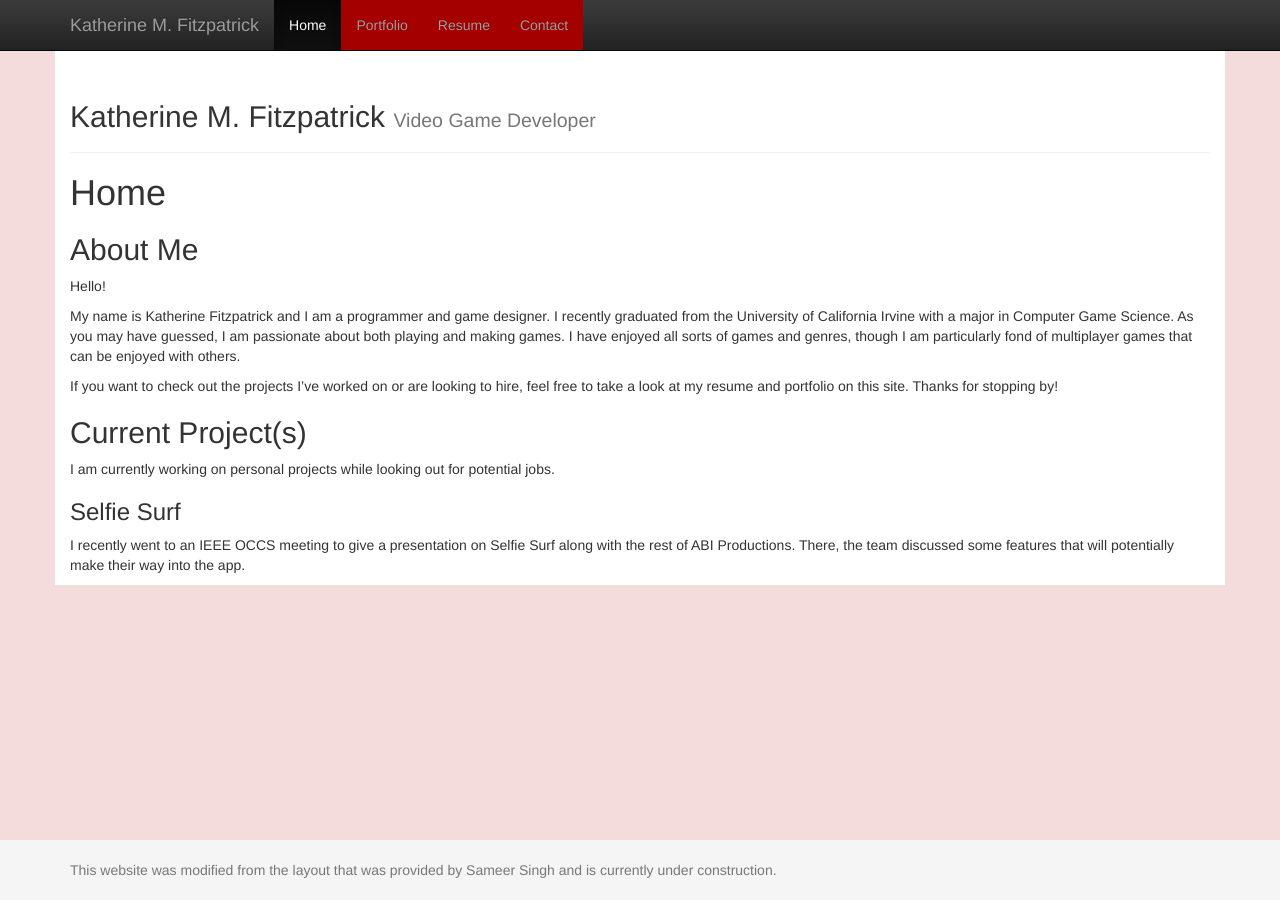
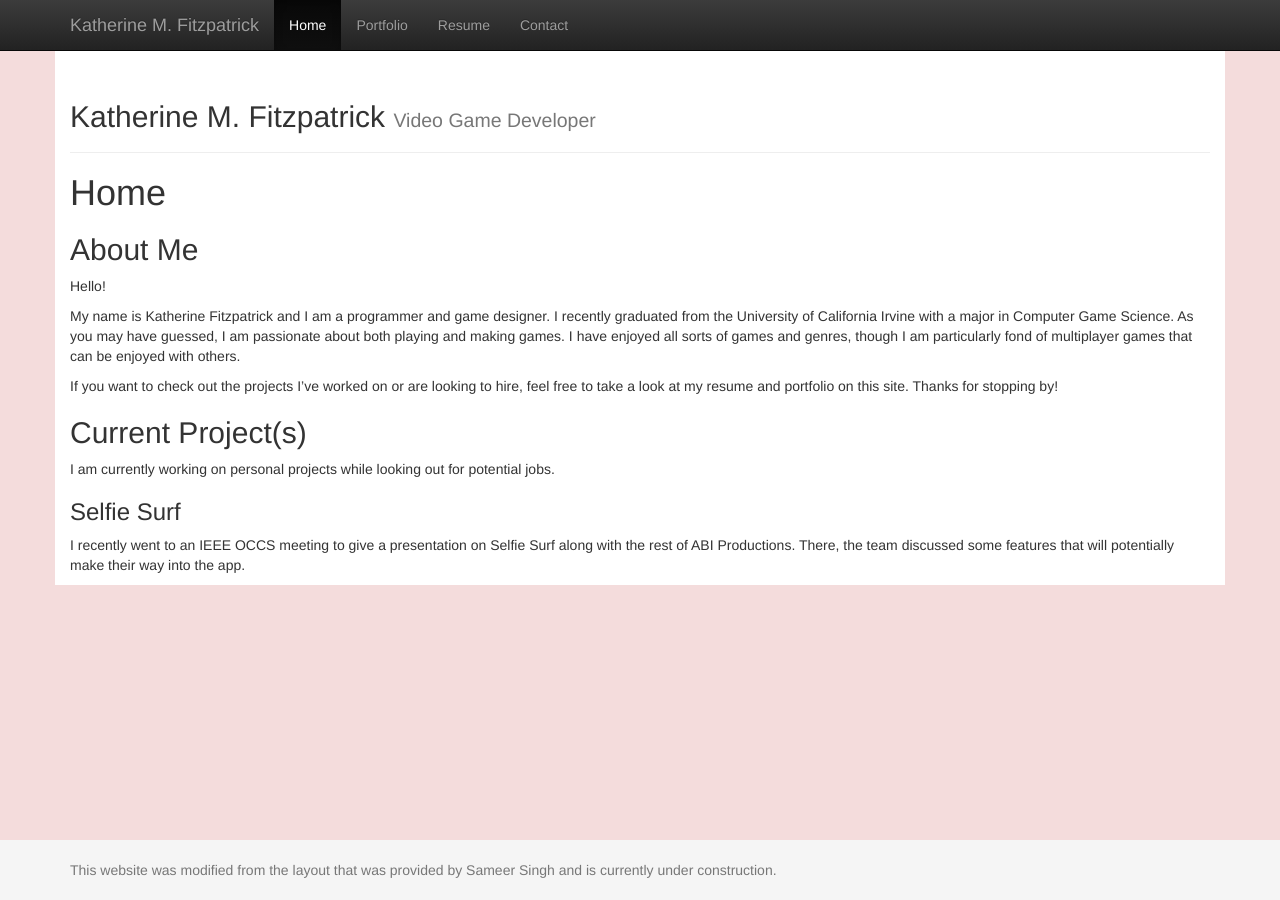
Before and after one commit to kathermf/kathermf.github.io, a Jekyll site: the page built from index.md, in a window 1280 px wide. Built offline with Jekyll 4.4.1, drawn with Linux system fonts in a browser that asks for light colours.

Commit message:
Moar experimentation

```diff
--- a/_layouts/default.html
+++ b/_layouts/default.html
@@ -18,11 +18,8 @@
 
     <style>
 
-    ul {
-      background-color: #A40000;
-    }
     li a {
-      color: #E7E7E7;
+      color: #blue;
     }
     li a.hover, a.active {
       background-color: #C10000;
```
